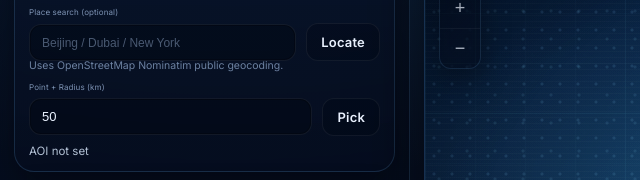
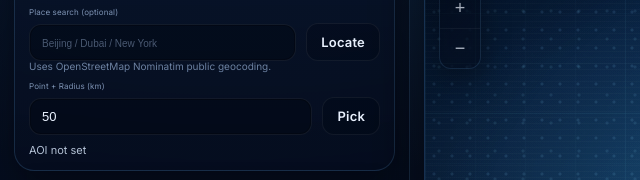
Before and after one commit to vicky10844132-a11y/sat-discovery-hub, a plain HTML site: page index.html in a window 1280 px wide. Shown: the part 166-346 px from the top of the page, 0-640 px from the left. Drawn offline with Linux system fonts and the light colour scheme.

Commit message:
Add files via upload

```diff
--- a/styles.css
+++ b/styles.css
@@ -531,21 +531,21 @@ input::placeholder{ color: rgba(170,190,220,.50); }
 }
 
 #sidebar .card:nth-of-type(1) .hint{
-  font-size: 10.5px;
-  line-height: 1.35;
+  font-size: 10px;
+  line-height: 1;
   color: rgba(150,175,210,.72);
 }
 
 /* “AOI not set” 这种状态字也别和字段抢 */
 #sidebar .card:nth-of-type(1) #aoiStatus{
-  font-size: 11.5px;
+  font-size: 11px;
   color: rgba(220,235,255,.90);
   opacity: .9;
 }
 #sidebar .card:nth-of-type(1) .field .hint,
 #sidebar .card:nth-of-type(1) .field .helper,
 #sidebar .card:nth-of-type(1) .field small{
-  font-size: 10.5px;
+  font-size: 10px;
   color: rgba(150,175,210,.72);
 }
 #sidebar .card:nth-of-type(1) input{
@@ -553,7 +553,7 @@ input::placeholder{ color: rgba(170,190,220,.50); }
 }
 
 #sidebar .card:nth-of-type(1) input::placeholder{
-  font-size: 12px;
+  font-size: 10px;
   color: rgba(160,185,220,.45);
 }
 /* ===== AOI: helper text to 小五 ===== */
```
